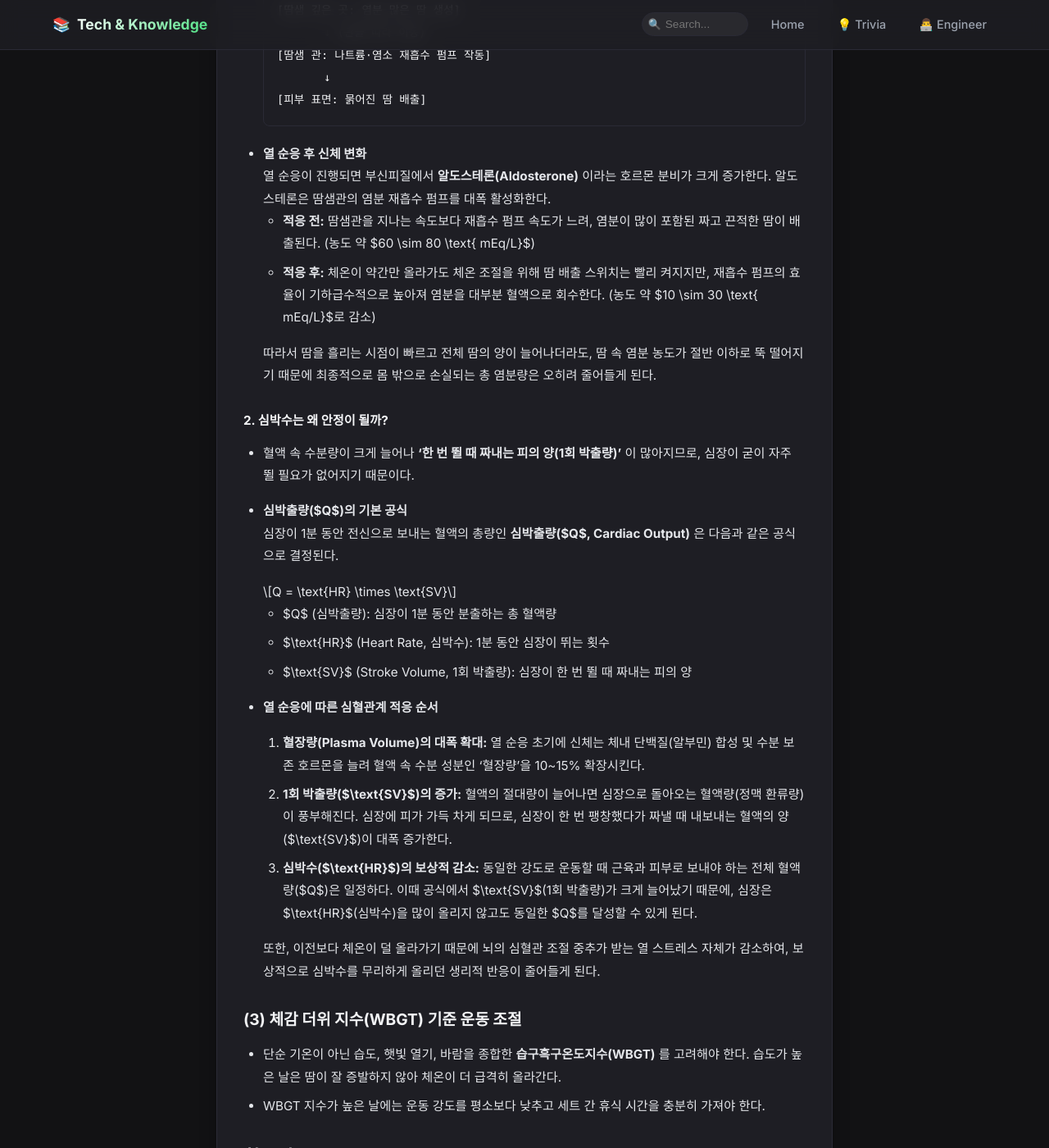
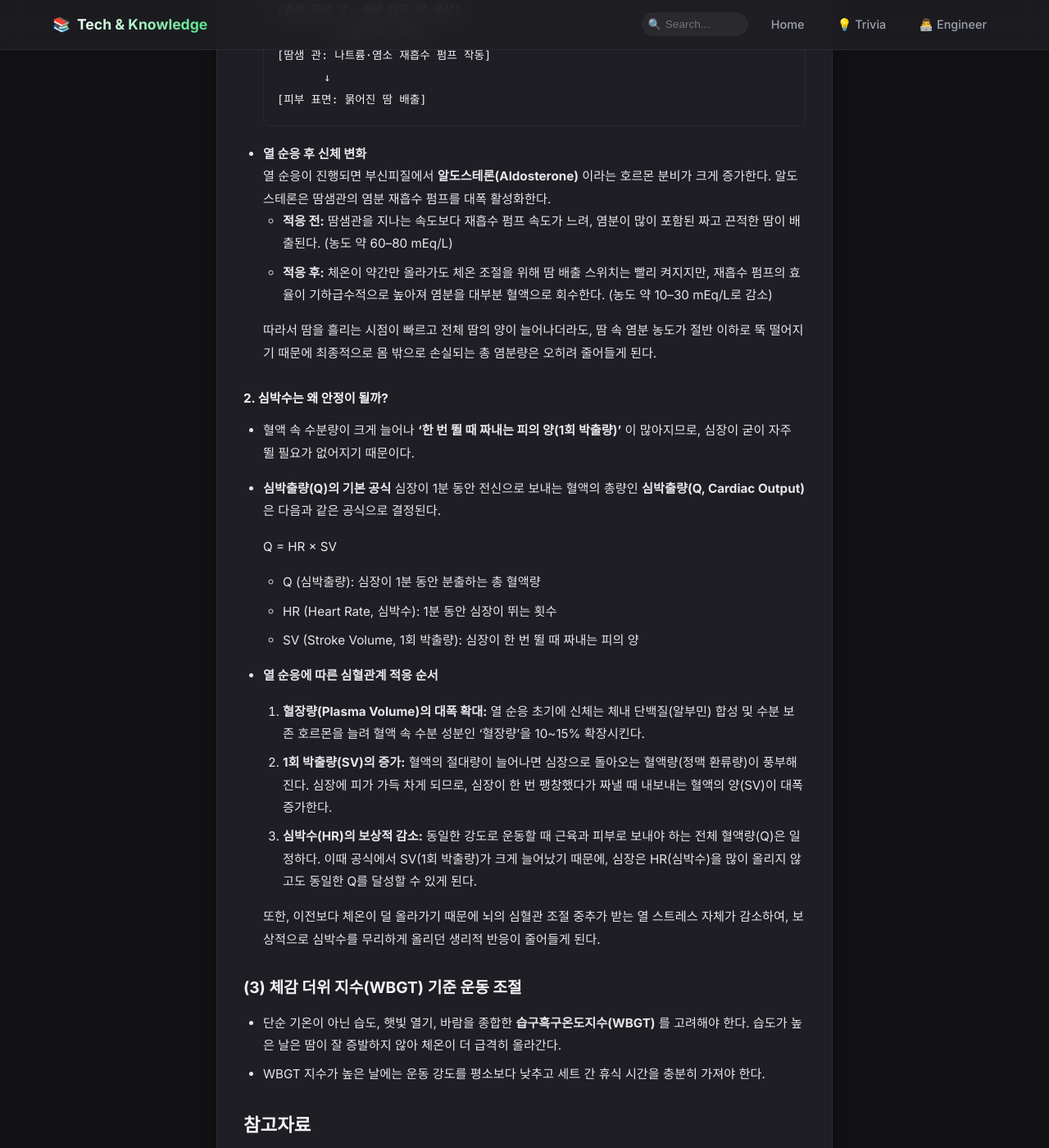
Before and after one commit to ethanpark0726/blog_automation, a Jekyll site: the page built from _posts/ko/2026-07-10-더우면 왜 더 숨이 찰까 고온 환경 운동 시 호흡 곤란의 생리학적 원인과 대처법.md, in a window 1280 px wide and 1400 px high, scrolled down 3584 px. Shown: the whole window at 82% size. Built offline with Jekyll 4.4.1, drawn with Linux system fonts in a browser that asks for light colours; some of the changed text lies outside the part shown.

Commit message:
fix: remove raw latex from crossfit post

````diff
--- a/_posts/ko/2026-07-10-더우면 왜 더 숨이 찰까 고온 환경 운동 시 호흡 곤란의 생리학적 원인과 대처법.md
+++ b/_posts/ko/2026-07-10-더우면 왜 더 숨이 찰까 고온 환경 운동 시 호흡 곤란의 생리학적 원인과 대처법.md
@@ -106,7 +106,7 @@ flowchart TD
 * **땀샘의 나트륨 재흡수 기전**
   우리 몸의 땀샘은 깊은 곳에 위치한 **'분비부(Coil)'** 와 피부 표면으로 이어지는 **'관(Duct)'** 으로 나뉜다.
   1. **원액 생성:** 땀샘 분비부에서는 처음에 혈액과 비슷한 수준의 염분(나트륨, 염소)을 가진 땀 원액을 만든다.
-  2. **염분 재흡수:** 이 땀 원액이 관을 타고 피부 표면으로 올라가는 동안, 땀샘관 벽에 있는 이온 펌프가 나트륨($\text{Na}^+$)과 염소($\text{Cl}^-$)를 다시 혈액 속으로 끌어당겨 회수한다. 즉, 알도스테론의 증가로 인해서 이 펌프가 더 활발하게 작동하는 셈이다.
+  2. **염분 재흡수:** 이 땀 원액이 관을 타고 피부 표면으로 올라가는 동안, 땀샘관 벽에 있는 이온 펌프가 나트륨(Na⁺)과 염소(Cl⁻)를 다시 혈액 속으로 끌어당겨 회수한다. 즉, 알도스테론의 증가로 인해서 이 펌프가 더 활발하게 작동하는 셈이다.
 
   ```text
   [땀샘 깊은 곳: 염분 많은 땀 생성]
@@ -118,27 +118,27 @@ flowchart TD
 
 * **열 순응 후 신체 변화**
   열 순응이 진행되면 부신피질에서 **알도스테론(Aldosterone)** 이라는 호르몬 분비가 크게 증가한다. 알도스테론은 땀샘관의 염분 재흡수 펌프를 대폭 활성화한다.
-  * **적응 전:** 땀샘관을 지나는 속도보다 재흡수 펌프 속도가 느려, 염분이 많이 포함된 짜고 끈적한 땀이 배출된다. (농도 약 $60 \sim 80 \text{ mEq/L}$)
-  * **적응 후:** 체온이 약간만 올라가도 체온 조절을 위해 땀 배출 스위치는 빨리 켜지지만, 재흡수 펌프의 효율이 기하급수적으로 높아져 염분을 대부분 혈액으로 회수한다. (농도 약 $10 \sim 30 \text{ mEq/L}$로 감소)
+  * **적응 전:** 땀샘관을 지나는 속도보다 재흡수 펌프 속도가 느려, 염분이 많이 포함된 짜고 끈적한 땀이 배출된다. (농도 약 60–80 mEq/L)
+  * **적응 후:** 체온이 약간만 올라가도 체온 조절을 위해 땀 배출 스위치는 빨리 켜지지만, 재흡수 펌프의 효율이 기하급수적으로 높아져 염분을 대부분 혈액으로 회수한다. (농도 약 10–30 mEq/L로 감소)
 
   따라서 땀을 흘리는 시점이 빠르고 전체 땀의 양이 늘어나더라도, 땀 속 염분 농도가 절반 이하로 뚝 떨어지기 때문에 최종적으로 몸 밖으로 손실되는 총 염분량은 오히려 줄어들게 된다.
 
 #### 2. 심박수는 왜 안정이 될까?
 * 혈액 속 수분량이 크게 늘어나 **'한 번 뛸 때 짜내는 피의 양(1회 박출량)'** 이 많아지므로, 심장이 굳이 자주 뛸 필요가 없어지기 때문이다.
 
-* **심박출량($Q$)의 기본 공식**
-  심장이 1분 동안 전신으로 보내는 혈액의 총량인 **심박출량($Q$, Cardiac Output)** 은 다음과 같은 공식으로 결정된다.
+* **심박출량(Q)의 기본 공식**
+  심장이 1분 동안 전신으로 보내는 혈액의 총량인 **심박출량(Q, Cardiac Output)** 은 다음과 같은 공식으로 결정된다.
 
-  $$Q = \text{HR} \times \text{SV}$$
+  Q = HR × SV
 
-  * $Q$ (심박출량): 심장이 1분 동안 분출하는 총 혈액량
-  * $\text{HR}$ (Heart Rate, 심박수): 1분 동안 심장이 뛰는 횟수
-  * $\text{SV}$ (Stroke Volume, 1회 박출량): 심장이 한 번 뛸 때 짜내는 피의 양
+  * Q (심박출량): 심장이 1분 동안 분출하는 총 혈액량
+  * HR (Heart Rate, 심박수): 1분 동안 심장이 뛰는 횟수
+  * SV (Stroke Volume, 1회 박출량): 심장이 한 번 뛸 때 짜내는 피의 양
 
 * **열 순응에 따른 심혈관계 적응 순서**
   1. **혈장량(Plasma Volume)의 대폭 확대:** 열 순응 초기에 신체는 체내 단백질(알부민) 합성 및 수분 보존 호르몬을 늘려 혈액 속 수분 성분인 '혈장량'을 10\~15% 확장시킨다.
-  2. **1회 박출량($\text{SV}$)의 증가:** 혈액의 절대량이 늘어나면 심장으로 돌아오는 혈액량(정맥 환류량)이 풍부해진다. 심장에 피가 가득 차게 되므로, 심장이 한 번 팽창했다가 짜낼 때 내보내는 혈액의 양($\text{SV}$)이 대폭 증가한다.
-  3. **심박수($\text{HR}$)의 보상적 감소:** 동일한 강도로 운동할 때 근육과 피부로 보내야 하는 전체 혈액량($Q$)은 일정하다. 이때 공식에서 $\text{SV}$(1회 박출량)가 크게 늘어났기 때문에, 심장은 $\text{HR}$(심박수)을 많이 올리지 않고도 동일한 $Q$를 달성할 수 있게 된다.
+  2. **1회 박출량(SV)의 증가:** 혈액의 절대량이 늘어나면 심장으로 돌아오는 혈액량(정맥 환류량)이 풍부해진다. 심장에 피가 가득 차게 되므로, 심장이 한 번 팽창했다가 짜낼 때 내보내는 혈액의 양(SV)이 대폭 증가한다.
+  3. **심박수(HR)의 보상적 감소:** 동일한 강도로 운동할 때 근육과 피부로 보내야 하는 전체 혈액량(Q)은 일정하다. 이때 공식에서 SV(1회 박출량)가 크게 늘어났기 때문에, 심장은 HR(심박수)을 많이 올리지 않고도 동일한 Q를 달성할 수 있게 된다.
 
   또한, 이전보다 체온이 덜 올라가기 때문에 뇌의 심혈관 조절 중추가 받는 열 스트레스 자체가 감소하여, 보상적으로 심박수를 무리하게 올리던 생리적 반응이 줄어들게 된다.
 
````
Also changed, not shown: _posts/en/2026-07-10-gasping-in-the-gym-why-hot-crossfit-workouts-steal.md (+1 -1 lines).
